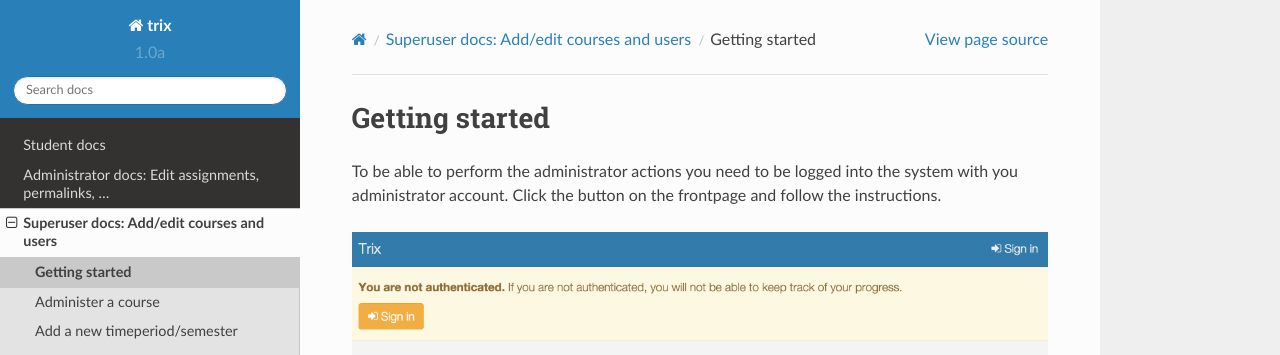
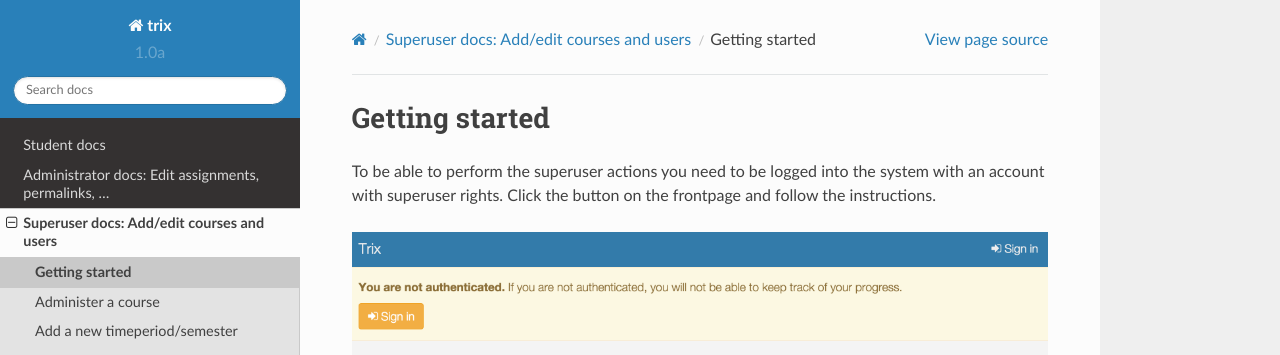
Before and after one commit to devilry/trix2, a Sphinx documentation site: the page built from docs/superuser/gettingstarted.rst, in a window 1280 px wide. Shown: the top 355 px of the page. Built offline with Sphinx 7.4.7 and the Read the Docs theme 2.0.0, drawn with Linux system fonts in a browser that asks for light colours; pages that are not in the unit, such as notebooks, are missing from menus.

Commit message:
docs: Added getting started docs for administrators.

```diff
--- a/docs/administrator/index.rst
+++ b/docs/administrator/index.rst
@@ -6,5 +6,7 @@
 .. toctree::
    :maxdepth: 2
 
+   gettingstarted
+   add_edit_assignments
    markdown
    bulkedit
--- a/docs/superuser/gettingstarted.rst
+++ b/docs/superuser/gettingstarted.rst
@@ -2,7 +2,7 @@
 Getting started
 ###############
 
-To be able to perform the administrator actions you need to be logged into the system
-with you administrator account. Click the button on the frontpage and follow the instructions.
+To be able to perform the superuser actions you need to be logged into the system
+with an account with superuser rights. Click the button on the frontpage and follow the instructions.
 
 .. image:: ../images/login.png
```
Also changed, not shown: docs/administrator/add_edit_assignments.rst (added, +32 -0 lines), docs/administrator/gettingstarted.rst (added, +8 -0 lines).
